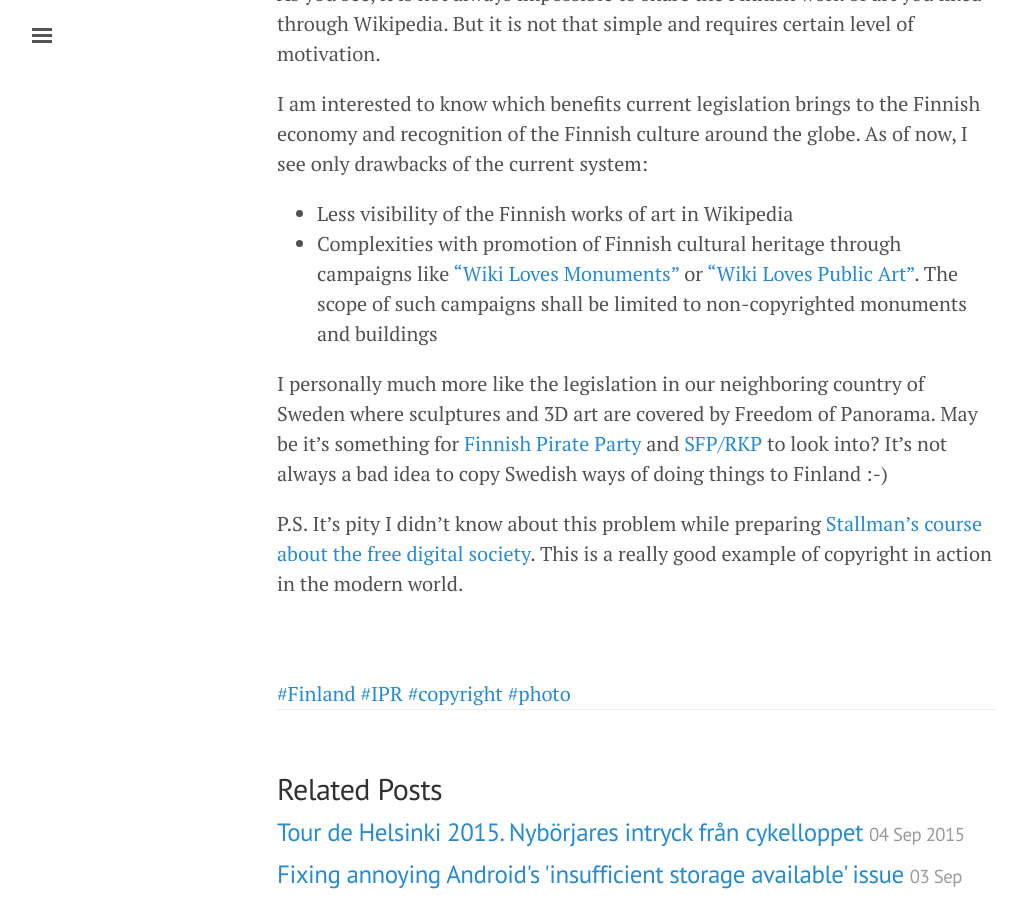
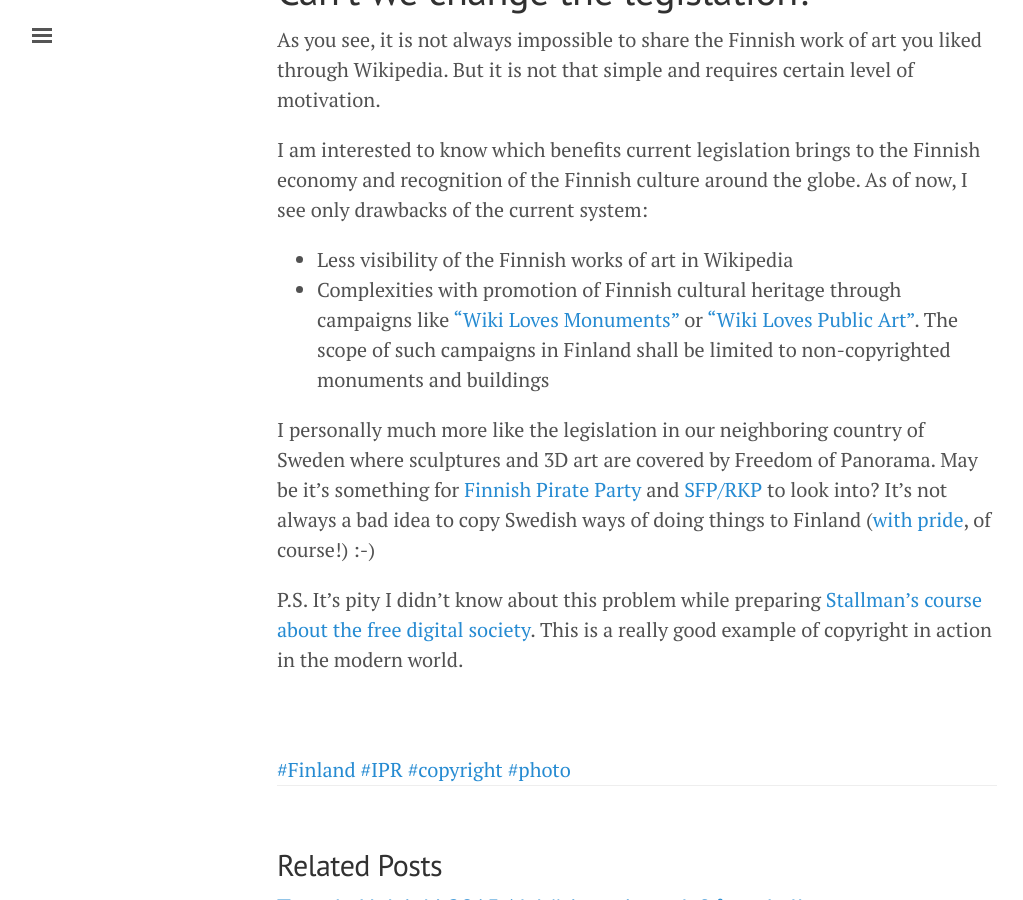
Before and after one commit to vitalyrepin/vrepinblog, a Jekyll site: the page built from _posts/2015-09-18-CopyrightedMonumentsFinland.md, in a window 1280 px wide and 900 px high, scrolled down 5542 px. Shown: the whole window, without its empty margins (3-1026 px from the left). Built offline with Jekyll 4.4.1, drawn with Linux system fonts in a browser that asks for light colours; Markdown is read by kramdown in place of the engine named in the settings; comment, search, counter and statistics services are not loaded; some of the changed text lies outside the part shown.

Commit message:
Added quote from Anssi (copy with pride)

```diff
--- a/_posts/2015-09-18-CopyrightedMonumentsFinland.md
+++ b/_posts/2015-09-18-CopyrightedMonumentsFinland.md
@@ -78,6 +78,9 @@
 > Non-free images or music samples are allowed if 1) they are not replaceable by free content considering the purpose which they are serving in the article and
 > 2) they are used in accordance with the quotation right of the Finnish copyright law. Historically significant non-free images are forbidden, as they could be replaced.
 > Also non-free images of living people are forbidden.
+
+In in doubt, you can always ask your question in the [Finnish Wikipedia discussion page](https://fi.wikipedia.org/wiki/Keskustelu_Wikipediasta:Lähetystö). Finnish Wikipedia community
+is very friendly.
 
 ## How?
 
@@ -137,12 +140,12 @@
 
 - Less visibility of the Finnish works of art in Wikipedia
 - Complexities with promotion of Finnish cultural heritage through  campaigns like ["Wiki Loves Monuments"](http://www.wikilovesmonuments.org/)
-or ["Wiki Loves Public Art"](https://commons.wikimedia.org/wiki/Commons:Wiki_Loves_Public_Art_2013). The scope of such campaigns shall be limited to non-copyrighted monuments and buildings
+or ["Wiki Loves Public Art"](https://commons.wikimedia.org/wiki/Commons:Wiki_Loves_Public_Art_2013). The scope of such campaigns in Finland shall be limited to non-copyrighted monuments and buildings
 
 I personally much more like the legislation in our neighboring country of Sweden where sculptures and 3D art are covered by Freedom of Panorama.
 May be it's something for [Finnish Pirate Party](https://en.wikipedia.org/wiki/Pirate_Party_of_Finland) and
 [SFP/RKP](https://en.wikipedia.org/wiki/Swedish_People's_Party_of_Finland) to look into? It's not always a bad idea to copy Swedish
-ways of doing things to Finland :-)
+ways of doing things to Finland ([with pride](http://www.engadget.com/2007/08/29/nokias-iphone-no-seriously/), of course!) :-)
 
 P.S. It's pity I didn't know about this problem while preparing [Stallman's course about the free digital society](http://digitalfree.info/). This is a really good example of copyright in action
 in the modern world.
```
Also changed, not shown: other parts of _posts/2015-09-18-CopyrightedMonumentsFinland.md (+1 -1 lines), public/images/hackergotchi.png (added), public/images/hackergotchi_big.png (added).
